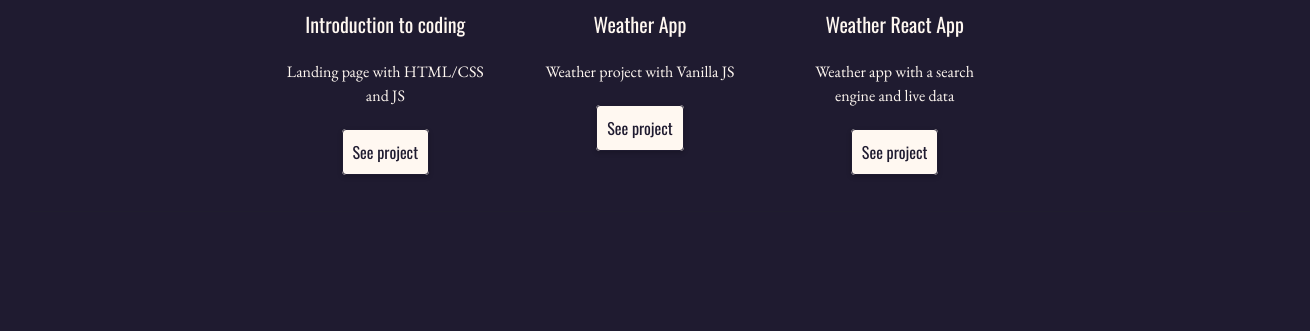
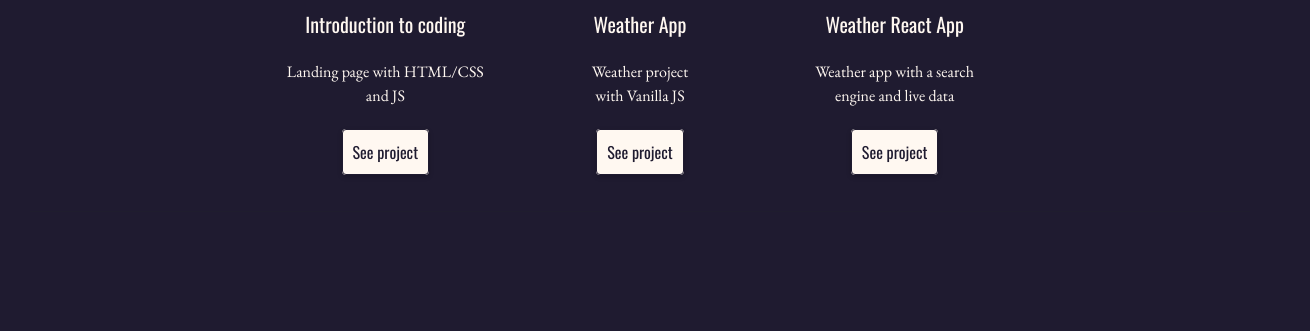
Before and after one commit to syl-ade/homework_week3, a website: page projects.html in a window 1280 px wide. Shown: the part 371-702 px from the top of the page, 1310 px wide, since content can reach past the window. Drawn offline with nearby package versions, Linux system fonts and the light colour scheme.

Commit message:
Changes in css

```diff
--- a/projects.html
+++ b/projects.html
@@ -65,7 +65,7 @@
             <div class="col-md-4">
                 <img class="img-fluid" src="images/weatherapp.png" alt="weather app">
                 <h4>Weather App</h4>
-                <p class="p-3">Weather project with Vanilla JS</p>
+                <p class="p-3">Weather project<br/> with Vanilla JS</p>
                 <a href="https://compassionate-carson-385e81.netlify.app/" class="btn-light" target="_blank">See project</a>
             </div>
             <div class="col-md-4">
--- a/style.css
+++ b/style.css
@@ -13,7 +13,6 @@ html
 }
 
 body{
-  position: relative;
   height: 100%;
   background-color: var(--primary-color);
    margin: 0px 30px ;
@@ -143,7 +142,6 @@ a:focus,a:active {
 
 
 div.hero{
-  position: relative;
   z-index: -1;
   margin: auto;
   height: 65%;
```
